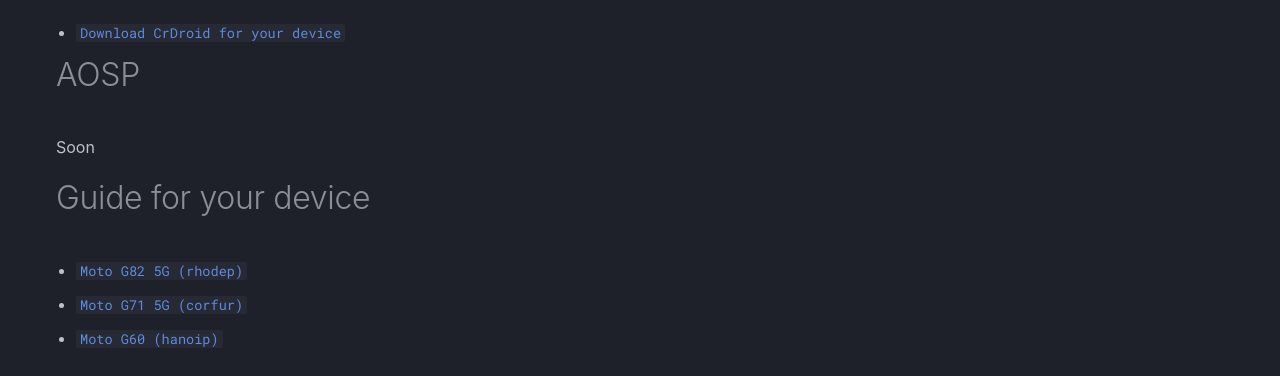
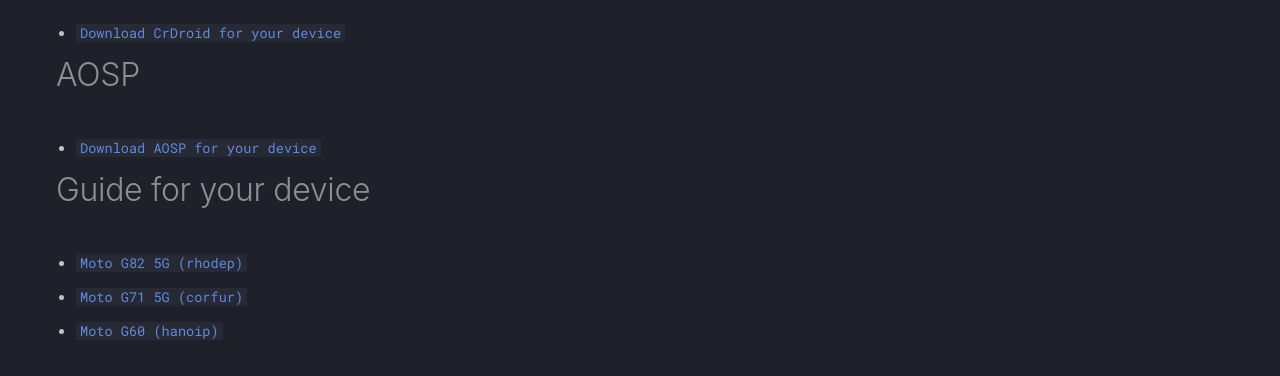
Before and after one commit to Motorola-Miami/Motorola-Miami.github.io, a plain HTML site: page downloads/index.html in a window 1280 px wide. Shown: the part 721-1097 px from the top of the page. Drawn offline with Linux system fonts and the light colour scheme; no server answers; a web font is replaced by a local one.

Commit message:
Added AOSP builds

```diff
--- a/downloads/index.html
+++ b/downloads/index.html
@@ -490,7 +490,7 @@
 <h1>Crdroid</h1>
 <li><a href="https://github.com/KevinFrax/Crdroid-Builds"><code>Download CrDroid for your device</code></a></li>
 <h1>AOSP</h1>
-<p> Soon
+<li><a href="https://github.com/KevinFrax/AOSP/releases/tag/v1.0"><code>Download AOSP for your device</code></a></li>
 <h1>Guide for your device</h1>
 <li><a href="lineage/rhodep/"><code>Moto G82 5G (rhodep)</code></a></li>
 <li><a href="lineage/rhodep/"><code>Moto G71 5G (corfur)</code></a></li>
```
